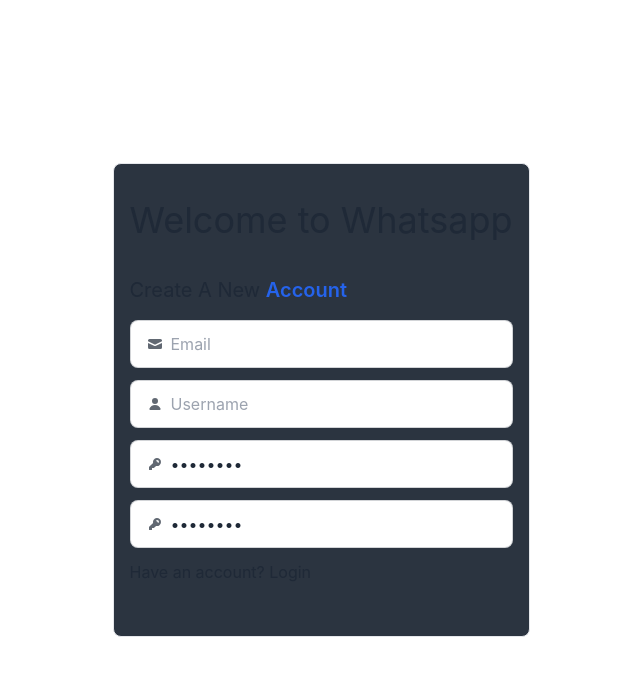
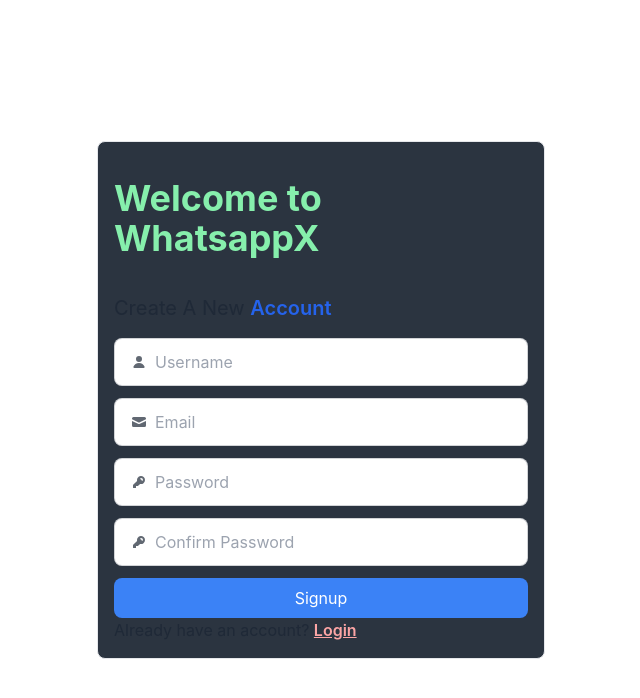
Before and after one commit to Ajaydodiya7773/ChatApp, a React (Vite) app in the folder frontend/: page / in a window 1280 px wide. Shown: the top 698 px of the page, without its empty margins (319-959 px from the left). Built offline with nearby package versions, Linux system fonts and the light colour scheme.

Commit message:
Login Signup Fix

```diff
--- a/frontend/package.json
+++ b/frontend/package.json
@@ -12,6 +12,7 @@
   "dependencies": {
     "react": "^18.3.1",
     "react-dom": "^18.3.1",
+    "react-hook-form": "^7.53.0",
     "react-icons": "^5.3.0"
   },
   "devDependencies": {
--- a/frontend/src/App.jsx
+++ b/frontend/src/App.jsx
@@ -3,6 +3,7 @@
 // import Chats from "./Home/Right/Chats";
 // import Logout from "./Home/Left1/Logout";
 
+// import Login from "./componant/Login";
 import Signup from "./componant/signup";
 
 
@@ -16,6 +17,7 @@
         <Chats />
       </div> */}
     <Signup/>
+    {/* <Login/> */}
     </>
 
   );
--- /dev/null
+++ b/frontend/src/componant/Login.jsx
@@ -0,0 +1,84 @@
+
+
+export default function Login() {
+  return (
+    <>
+     <div className="flex h-screen justify-center items-center  ">
+        <form
+          action=""
+          className="border rounded-lg  shadow-transparent bg-neutral rounded-box max-w-md space-y-3 p-4  "
+        >
+          <h1 className="text-green-300 text-4xl py-5 font-bold">
+            Login to WhatsappX
+          </h1>
+          <h2 className="text-xl py-1">
+            {" "}
+            Welcome Back {" "}
+            {/* <span className="text-blue-600 font-semibold">Account</span>{" "} */}
+          </h2>
+
+
+          {/* Email */}
+
+          <label className="input input-bordered flex items-center gap-2 py-1">
+            <svg
+              xmlns="http://www.w3.org/2000/svg"
+              viewBox="0 0 16 16"
+              fill="currentColor"
+              className="h-4 w-4 opacity-70"
+            >
+              <path d="M2.5 3A1.5 1.5 0 0 0 1 4.5v.793c.026.009.051.02.076.032L7.674 8.51c.206.1.446.1.652 0l6.598-3.185A.755.755 0 0 1 15 5.293V4.5A1.5 1.5 0 0 0 13.5 3h-11Z" />
+              <path d="M15 6.954 8.978 9.86a2.25 2.25 0 0 1-1.956 0L1 6.954V11.5A1.5 1.5 0 0 0 2.5 13h11a1.5 1.5 0 0 0 1.5-1.5V6.954Z" />
+            </svg>
+            <input type="text" className="grow" placeholder="Email" />
+          </label>
+
+          {/* password */}
+          <label className="input input-bordered flex items-center gap-2">
+            <svg
+              xmlns="http://www.w3.org/2000/svg"
+              viewBox="0 0 16 16"
+              fill="currentColor"
+              className="h-4 w-4 opacity-70"
+            >
+              <path
+                fillRule="evenodd"
+                d="M14 6a4 4 0 0 1-4.899 3.899l-1.955 1.955a.5.5 0 0 1-.353.146H5v1.5a.5.5 0 0 1-.5.5h-2a.5.5 0 0 1-.5-.5v-2.293a.5.5 0 0 1 .146-.353l3.955-3.955A4 4 0 1 1 14 6Zm-4-2a.75.75 0 0 0 0 1.5.5.5 0 0 1 .5.5.75.75 0 0 0 1.5 0 2 2 0 0 0-2-2Z"
+                clipRule="evenodd"
+              />
+            </svg>
+            <input type="password" className="grow" placeholder="Password" required />
+          </label>
+
+          <p>
+
+              <span className="text-red-300 underline cursor-pointer font-semibold space-x-3">
+              Forgot Password?
+
+              </span>{" "}
+              <label className="ml-14 mr-1">RememberMe</label>
+              <input type="checkbox" name="rememberMe" id="rememberme" />
+            </p>
+
+          {/* text & Button */}
+          <div>
+
+
+             <div className="flex justify-center ">
+             <input type="submit" value="Login" className="text-white bg-blue-500 w-full rounded-lg py-2 cursor-pointer"/>
+             </div>
+
+
+
+            <p>
+              Create an account?{" "}
+              <span className="text-red-300 underline cursor-pointer font-semibold space-x-3">
+                Signup
+              </span>{" "}
+            </p>
+          </div>
+        </form>
+      </div>
+    </>
+  )
+}
--- a/frontend/src/componant/Signup.jsx
+++ b/frontend/src/componant/Signup.jsx
@@ -1,10 +1,49 @@
+import { useForm } from "react-hook-form"
+
 export default function Signup() {
+  const {
+    register,
+    handleSubmit,
+    watch,
+    formState: { errors },
+  } = useForm()
+  const password = watch("password");
+  const validatePasswordMatch = (value) => {
+    return value === password || "password can't match";
+  }
+
+  const onSubmit = (data) => console.log(data)
   return (
+
     <>
       <div className="flex h-screen justify-center items-center  ">
-        <form action="" className="border rounded-lg  shadow-transparent bg-neutral rounded-box max-w-md space-y-3 p-4  ">
-          <h1 className="text-4xl py-5">Welcome to Whatsapp</h1>
-          <h2 className="text-xl py-1"> Create A New <span className="text-blue-600 font-semibold">Account</span> </h2>
+        <form
+
+          className="border rounded-lg  shadow-transparent bg-neutral rounded-box max-w-md space-y-3 p-4  "
+          onSubmit={handleSubmit(onSubmit)}
+        >
+          <h1 className="text-green-300 text-4xl py-5 font-bold">
+            Welcome to WhatsappX
+          </h1>
+          <h2 className="text-xl py-1">
+            {" "}
+            Create A New{" "}
+            <span className="text-blue-600 font-semibold">Account</span>{" "}
+          </h2>
+
+           {/* Username */}
+           <label className="input input-bordered flex items-center gap-2">
+            <svg
+              xmlns="http://www.w3.org/2000/svg"
+              viewBox="0 0 16 16"
+              fill="currentColor"
+              className="h-4 w-4 opacity-70"
+            >
+              <path d="M8 8a3 3 0 1 0 0-6 3 3 0 0 0 0 6ZM12.735 14c.618 0 1.093-.561.872-1.139a6.002 6.002 0 0 0-11.215 0c-.22.578.254 1.139.872 1.139h9.47Z" />
+            </svg>
+            <input type="text" className="grow" placeholder="Username" {...register("fullname", { required: true })} />
+          </label>
+            {errors.fullname && <span className="text-red-600 text-sm font-semibold">This field is required</span>}
           {/* Email */}
 
           <label className="input input-bordered flex items-center gap-2 py-1">
@@ -17,20 +56,10 @@
               <path d="M2.5 3A1.5 1.5 0 0 0 1 4.5v.793c.026.009.051.02.076.032L7.674 8.51c.206.1.446.1.652 0l6.598-3.185A.755.755 0 0 1 15 5.293V4.5A1.5 1.5 0 0 0 13.5 3h-11Z" />
               <path d="M15 6.954 8.978 9.86a2.25 2.25 0 0 1-1.956 0L1 6.954V11.5A1.5 1.5 0 0 0 2.5 13h11a1.5 1.5 0 0 0 1.5-1.5V6.954Z" />
             </svg>
-            <input type="text" className="grow" placeholder="Email" />
+            <input type="text" className="grow" placeholder="Email" {...register("email", { required: true })} />
           </label>
-          {/* Username */}
-          <label className="input input-bordered flex items-center gap-2">
-            <svg
-              xmlns="http://www.w3.org/2000/svg"
-              viewBox="0 0 16 16"
-              fill="currentColor"
-              className="h-4 w-4 opacity-70"
-            >
-              <path d="M8 8a3 3 0 1 0 0-6 3 3 0 0 0 0 6ZM12.735 14c.618 0 1.093-.561.872-1.139a6.002 6.002 0 0 0-11.215 0c-.22.578.254 1.139.872 1.139h9.47Z" />
-            </svg>
-            <input type="text" className="grow" placeholder="Username" />
-          </label>
+            {errors.email && <span className="text-red-600 text-sm font-semibold" >This field is required</span>}
+
           {/* password */}
           <label className="input input-bordered flex items-center gap-2">
             <svg
@@ -45,9 +74,10 @@
                 clipRule="evenodd"
               />
             </svg>
-            <input type="password" className="grow" value="password" />
+            <input type="password" className="grow" placeholder="Password" {...register("password", { required: true })} />
           </label>
-           {/* Confirm Password */}
+            {errors.password && <span className="text-red-600 text-sm font-semibold ">This field is required</span>}
+          {/* Confirm Password */}
           <label className="input input-bordered flex items-center gap-2">
             <svg
               xmlns="http://www.w3.org/2000/svg"
@@ -61,12 +91,24 @@
                 clipRule="evenodd"
               />
             </svg>
-            <input type="password" className="grow" value="password" />
+            <input type="password" className="grow" placeholder="Confirm Password"  {...register("ConfrimPassword", { required: true, validate:validatePasswordMatch, })}/>
           </label>
+            {errors.confirmpassword && <span className="text-red-600 text-sm font-semibold">This field is required</span>}
+          {/* text & Button */}
+          <div>
 
-          {/* text & Button */}
-          <p>Have an account? Login</p>
-          <input type="submit"  value={Signup}/>
+
+             <div className="flex justify-center ">
+             <input type="submit" value="Signup" className="text-white bg-blue-500 w-full rounded-lg py-2 cursor-pointer"/>
+             </div>
+
+            <p>
+              Already have an account?{" "}
+              <span className="text-red-300 underline cursor-pointer font-semibold space-x-3">
+                Login
+              </span>{" "}
+            </p>
+          </div>
         </form>
       </div>
     </>
```
Also changed, not shown: 1 other file (tests, documents, lock files or other folders).
